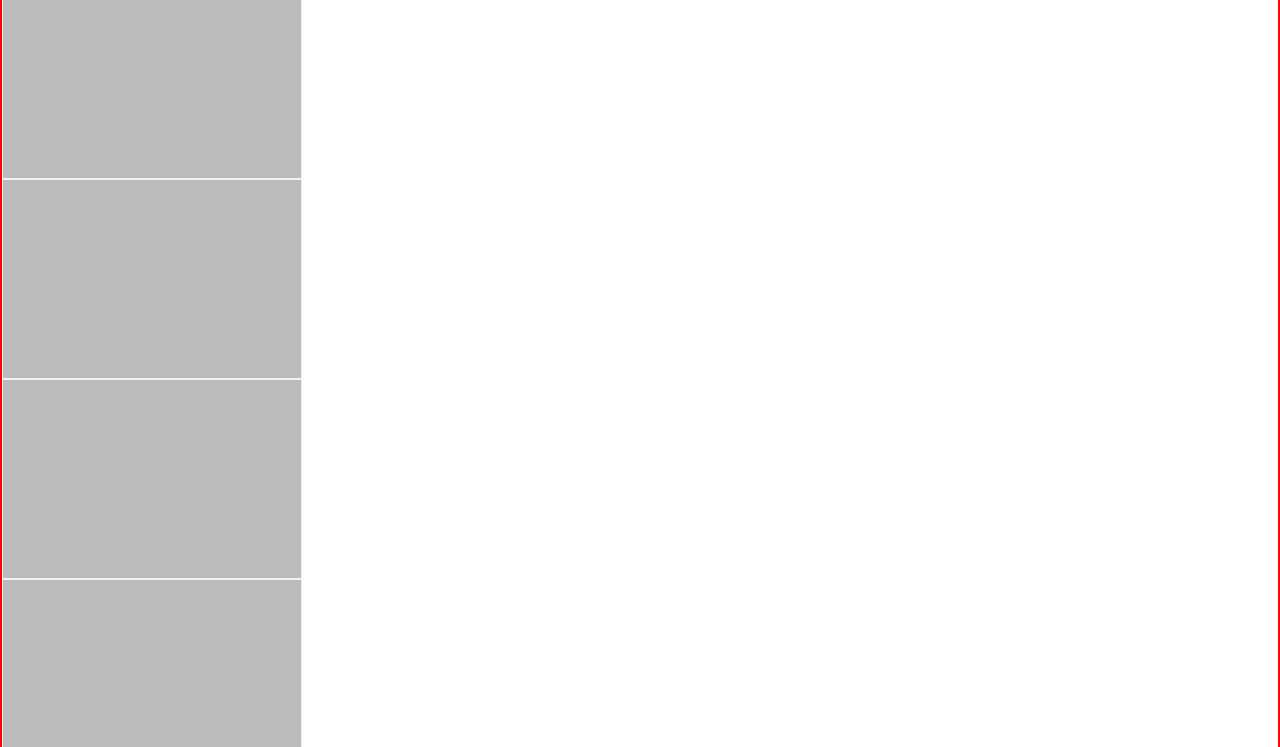
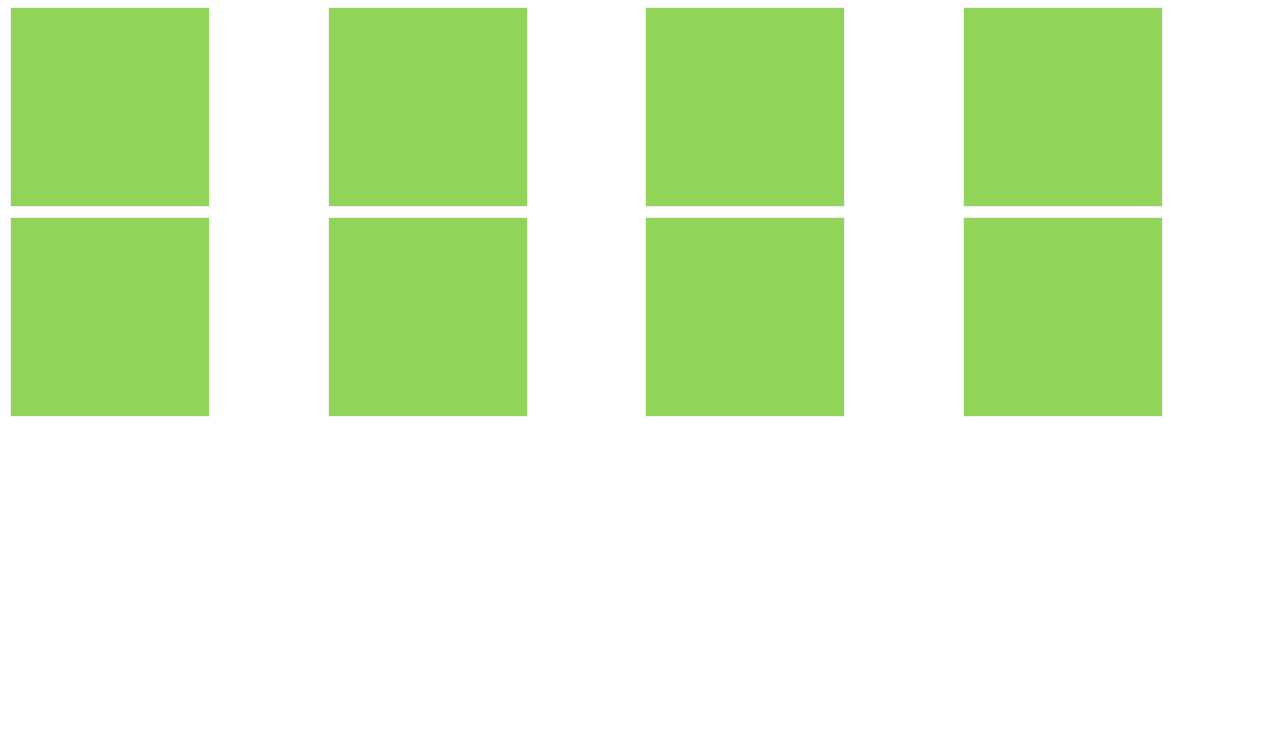
Before and after one commit to Ibanez92/memory_match_game, a plain HTML site: page index.html in a window 1280 px wide. Shown: the part 423-1170 px from the top of the page. After the commit the page ends 850 px from the top, so only its background shows below. Drawn offline with Linux system fonts and the light colour scheme.

Commit message:
updated with latest version

```diff
--- a/style.css
+++ b/style.css
@@ -1,24 +1,14 @@
-/* universal selector */
 * {
   margin: 0px;
   padding: 0px;
   box-sizing: border-box;
+  font-family: sans-serif;
 }
-
-.body {
-    color: red;
-}
-
-.grid-container {
-    border: 2px solid red;
-}
-
-/* ----------------------------------- */
 
 /* The flip card container - set the width and height to whatever you want. We have added the border property to demonstrate that the flip itself goes out of the box on hover (remove perspective if you don't want the 3D effect */
 .flip-card {
   background-color: transparent;
-    width: 300px;
+  width: 200px;
   height: 200px;
   border: 1px solid #f1f1f1;
   perspective: 1000px; /* Remove this if you don't want the 3D effect */
@@ -35,12 +25,13 @@
 }
 
 /* Do an horizontal flip when you move the mouse over the flip box container */
-  .flip-card:hover .flip-card-inner {
+/* .flip-card:hover .flip-card-inner {
   transform: rotateY(180deg);
-  }
+} */
 
 /* Position the front and back side */
-  .flip-card-front, .flip-card-back {
+.flip-card-front,
+.flip-card-back {
   position: absolute;
   width: 100%;
   height: 100%;
@@ -50,13 +41,23 @@
 
 /* Style the front side (fallback if image is missing) */
 .flip-card-front {
-    background-color: #bbb;
+  background-color: #92d459;
   color: black;
 }
 
 /* Style the back side */
 .flip-card-back {
-    background-color: dodgerblue;
-    color: white;
+  background-color: #ddd;
+  color: black;
+  font-size: 80px;
   transform: rotateY(180deg);
+  display: grid;
+  place-items: center;
 }
+
+.grid-container {
+  display: grid;
+  grid-template-columns: auto auto auto auto;
+  grid-gap: 10px;
+  padding: 10px;
+}
```
Also changed, not shown: index.html (+5 -5 lines). Lines whose indentation alone changed are shown as unchanged.
